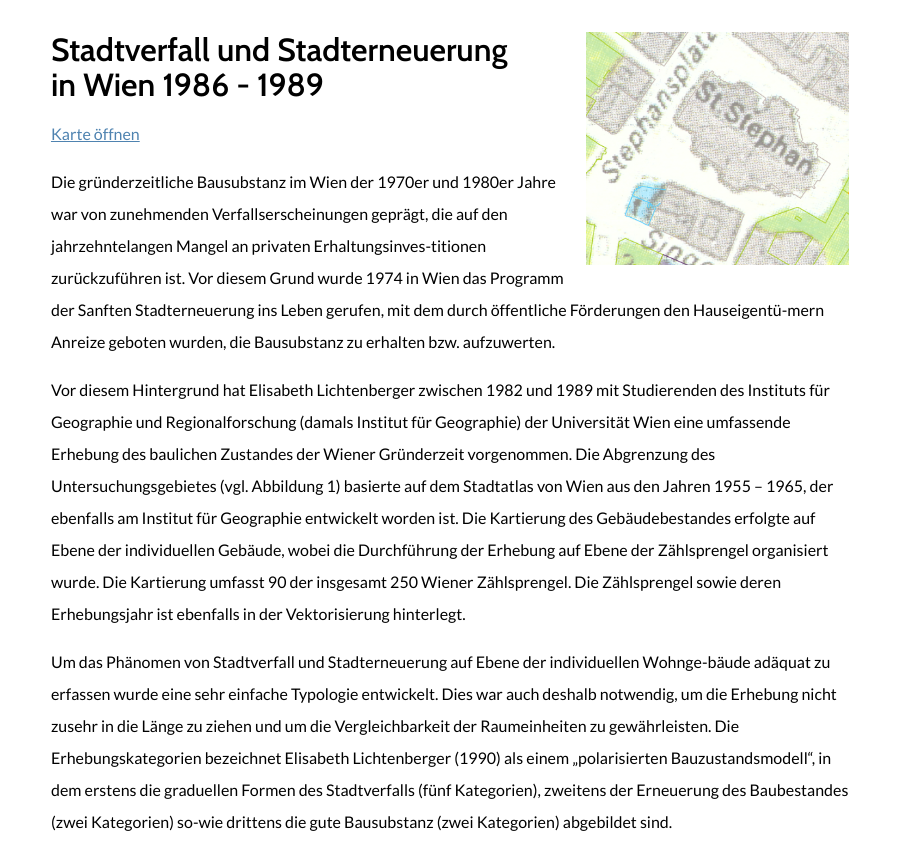
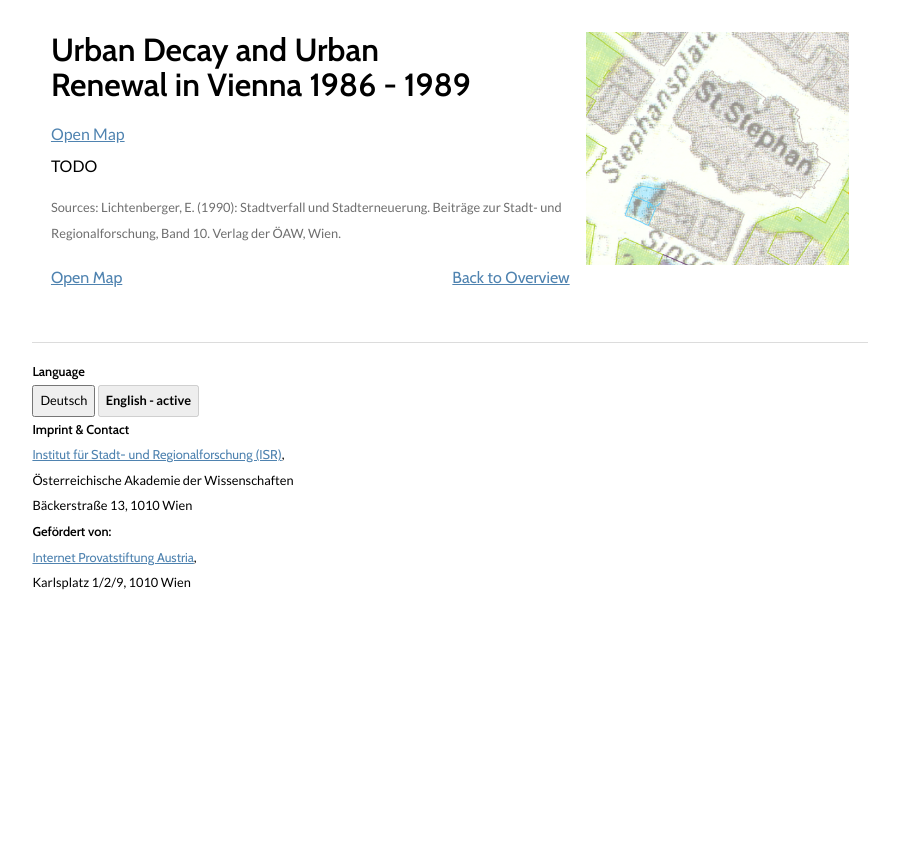
Before and after one commit to m4x300/urban_geodata_website, an Eleventy site: page desription.njk in a window 1280 px wide. Shown: the top 841 px of the page, without its empty margins (190-1089 px from the left). After the commit the page ends 800 px from the top, so only its background shows below. Built offline with nearby package versions, Linux system fonts and the light colour scheme; Eleventy itself is replaced by a stand-in of ours; files that its build step writes are made by us from their sources.

Commit message:
multi-language support: de and en

```diff
--- a/_data/maps.json
+++ b/_data/maps.json
@@ -1,8 +1,14 @@
 [
     {
-        "title": "Stadtverfall und Stadterneuerung in Wien 1986 - 1989",
+        "title": {
+            "de": "Stadtverfall und Stadterneuerung in Wien 1986 - 1989",
+            "en": "Urban Decay and Urban Renewal in Vienna 1986 - 1989"
+        },
         "slug": "stadtverfall-wien",
-        "teaser": "Erhebung des baulichen Zustandes der Wiener Gründerzeit auf Gebäudeebene",
+        "teaser": {
+            "de": "Erhebung des baulichen Zustandes der Wiener Gründerzeit auf Gebäudeebene",
+            "en": "Survey of the structural condition of Viennese Gründerzeit buildings on a building level"
+        },
         "preview": "img/stadtverfall_wien.png",
         "wms": {
             "bounds": [
@@ -15,9 +21,15 @@
         }
     },
     {
-        "title": "Stadtverfall und Stadterneuerung Budapest 1993",
+        "title": {
+            "de": "Stadtverfall und Stadterneuerung Budapest 1993",
+            "en": "Urban Decay and Urban Renewal in Budapest 1986 - 1989"
+        },
         "slug": "stadtverfall-budapest",
-        "teaser": "Bauliche Erhebung der Häuser des „Stadtrehablitationsgebietes“",
+        "teaser": {
+            "de": "Bauliche Erhebung der Häuser des „Stadtrehablitationsgebietes“",
+            "en": "TODO"
+        },
         "preview": "img/stadtverfall_budapest.png",
         "wms": {
             "bounds": [
@@ -30,9 +42,15 @@
         }
     },
     {
-        "title": "Stadtverfall und Stadterneuerung in Bratislava 1991",
+        "title": {
+            "de": "Stadtverfall und Stadterneuerung in Bratislava 1991",
+            "en": "Urban Decay and Urban Renewal in Bratislava 1986 - 1989"
+        },
         "slug": "stadtverfall-bratislava",
-        "teaser": "Zustandskartierung der Altstadt von Bratislava",
+        "teaser": {
+            "de": "Zustandskartierung der Altstadt von Bratislava",
+            "en": "TODO"
+        },
         "preview": "img/stadtverfall_bratislava.png",
         "wms": {
             "bounds": [
@@ -45,9 +63,15 @@
         }
     },
     {
-        "title": "Geographische Strukturanalyse Wien ~1958",
+        "title": {
+            "de": "Geographische Strukturanalyse Wien ~1958",
+            "en": "Geographical Structure Analysis Vienna ~1958"
+        },
         "slug": "stadtstruktur-strukturanalyse-wien",
-        "teaser": "Verbauung, Wohnungsstruktur und Landnutzung 1:10.000",
+        "teaser": {
+            "de": "Verbauung, Wohnungsstruktur und Landnutzung 1:10.000",
+            "en": "Development, housing structure and land use 1:10,000"
+        },
         "preview": "img/stadtstruktur_strukturanalyse.png",
         "wms": {
             "bounds": [
--- /dev/null
+++ b/_includes/descriptions/stadtverfall-wien.en.html
@@ -0,0 +1,7 @@
+<p>
+    TODO
+ </p>
+ <p class="source">
+    Sources: Lichtenberger, E. (1990): Stadtverfall und Stadterneuerung. Beiträge zur Stadt- und Regionalforschung, Band 10. Verlag
+    der ÖAW, Wien.
+</p>
--- a/_includes/footer.html
+++ b/_includes/footer.html
@@ -1,5 +1,18 @@
     <footer>
-        <h2>Impressum &amp; Kontakt</h2>
+        <div>
+            <h2 lang="de">Sprache</h2>
+            <h2 lang="en">Language</h2>
+            <button id="lang-de" class="lang-button" value="de">Deutsch
+                <span lang="de"> - aktiv</span>
+            </button>
+            <button id="lang-en" class="lang-button" value="en">
+                English
+                <span lang="en"> - active</span>
+            </button>
+        </div>
+        </div>
+        <h2 lang="de">Impressum &amp; Kontakt</h2>
+        <h2 lang="en">Imprint &amp; Contact</h2>
         <p>
             <a href="https://www.oeaw.ac.at/isr/home">Institut für Stadt- und Regionalforschung (ISR)</a>,<br>
             Österreichische Akademie der Wissenschaften<br>
@@ -11,3 +24,4 @@
             Karlsplatz 1/2/9, 1010 Wien
         </p>
     </footer>
+    <script src="/js/l10n.js"></script>
--- a/_includes/page.njk
+++ b/_includes/page.njk
@@ -1,5 +1,5 @@
 <!DOCTYPE html>
-<html lang="en">
+<html lang="de">
   <head>
     <meta charset="UTF-8" />
     <meta name="viewport" content="width=device-width, initial-scale=1.0" />
--- a/desription.njk
+++ b/desription.njk
@@ -6,15 +6,30 @@ pagination:
 permalink: "/{{ map.slug }}/index.html"
 layout: "page.njk"
 eleventyComputed:
-    title: "{{ map.title }}"
+    title: "{{ map.title.de }}"
 ---
 <main class="descr-page">
 <img src="/{{ map.preview }}" class="descr-preview" alt="Ausschnitt der historischen Karte '{{ map.title }}'" />
-<h1>{{ map.title }}</h1>
-<p><a href="/{{ map.slug }}/map/">Karte öffnen</a></p>
-{% include "descriptions/" + (map.slug) + ".html" ignore missing %}
-<nav>
+
+<h1 lang="de">{{ map.title.de }}</h1>
+<h1 lang="en">{{ map.title.en }}</h1>
+
+<p lang="de"><a href="/{{ map.slug }}/map/">Karte öffnen</a></p>
+<p lang="en"><a href="/{{ map.slug }}/map/">Open Map</a></p>
+
+<div lang="de">
+    {% include "descriptions/" + (map.slug) + ".de.html" ignore missing %}
+</div>
+<div lang="en">
+    {% include "descriptions/" + (map.slug) + ".en.html" ignore missing %}
+</div>
+
+<nav lang="de">
     <a href="/{{ map.slug }}/map/">Karte öffnen</a><br>
     <a href="/">Zurück zur Übersicht</a>
 </nav>
+<nav lang="en">
+    <a href="/{{ map.slug }}/map/">Open Map</a><br>
+    <a href="/">Back to Overview</a>
+</nav>
 </main>
--- /dev/null
+++ b/static/js/l10n.js
@@ -0,0 +1,25 @@
+var langButtons = document.querySelectorAll('.lang-button')
+for(var langButton of langButtons) {
+  langButton.addEventListener('click', function() {
+    var lang = this.value
+    document.querySelector('html').setAttribute('lang', lang)
+    document.cookie = 'ugd.lang=' + lang + '; path=/; SameSite=strict'
+    this.setAttribute('disabled', 'disabled')
+    this.setAttribute('aria-pressed', 'true')
+    for(var otherLangButton of langButtons) {
+      if(otherLangButton !== this) {
+        otherLangButton.removeAttribute('disabled')
+        otherLangButton.setAttribute('aria-pressed', 'false')
+      }
+    }
+  })
+}
+
+var cookieLang = document.cookie.match(/ugd.lang=([^;]+)/)
+var lang = cookieLang ? cookieLang[1] : navigator.language.split('-')[0]
+if(lang) {
+    var btn = document.querySelector('.lang-button[value="' + lang + '"]')
+    if(btn) {
+        btn.click()
+    }
+}
--- a/static/style.css
+++ b/static/style.css
@@ -161,7 +161,9 @@ footer {
 }
 
 footer {
-    margin-top: 1rem;
+    clear: both;
+    margin-top: 2rem;
+    padding: 1rem 0;
     border-top: 1px solid var(--color-gray);
 }
 
@@ -184,6 +186,19 @@ nav {
 
 details summary, button, label {
     cursor: pointer;
+}
+
+/** l10n switch */
+
+html[lang=en] *[lang=de] {
+    display: none;
+}
+html[lang=de] *[lang=en] {
+    display: none;
+}
+.lang-button[aria-pressed=true] {
+    font-weight: bold;
+    color: var(--color-text);
 }
 
 /** Utilities */
```
Also changed, not shown: _includes/descriptions/stadtstruktur-strukturanalyse-wien.en.html (added, +3 -0 lines), _includes/descriptions/stadtverfall-bratislava.en.html (added, +9 -0 lines), _includes/descriptions/stadtverfall-budapest.en.html (added, +8 -0 lines), index.njk (+33 -7 lines), map.njk (+22 -9 lines), Readme.md, _includes/descriptions/stadtstruktur-strukturanalyse-wien.de.html (renamed from _includes/descriptions/stadtstruktur-strukturanalyse-wien.html), _includes/descriptions/stadtverfall-bratislava.de.html (renamed from _includes/descriptions/stadtverfall-bratislava.html), _includes/descriptions/stadtverfall-budapest.de.html (renamed from _includes/descriptions/stadtverfall-budapest.html), _includes/descriptions/stadtverfall-wien.de.html (renamed from _includes/descriptions/stadtverfall-wien.html).
